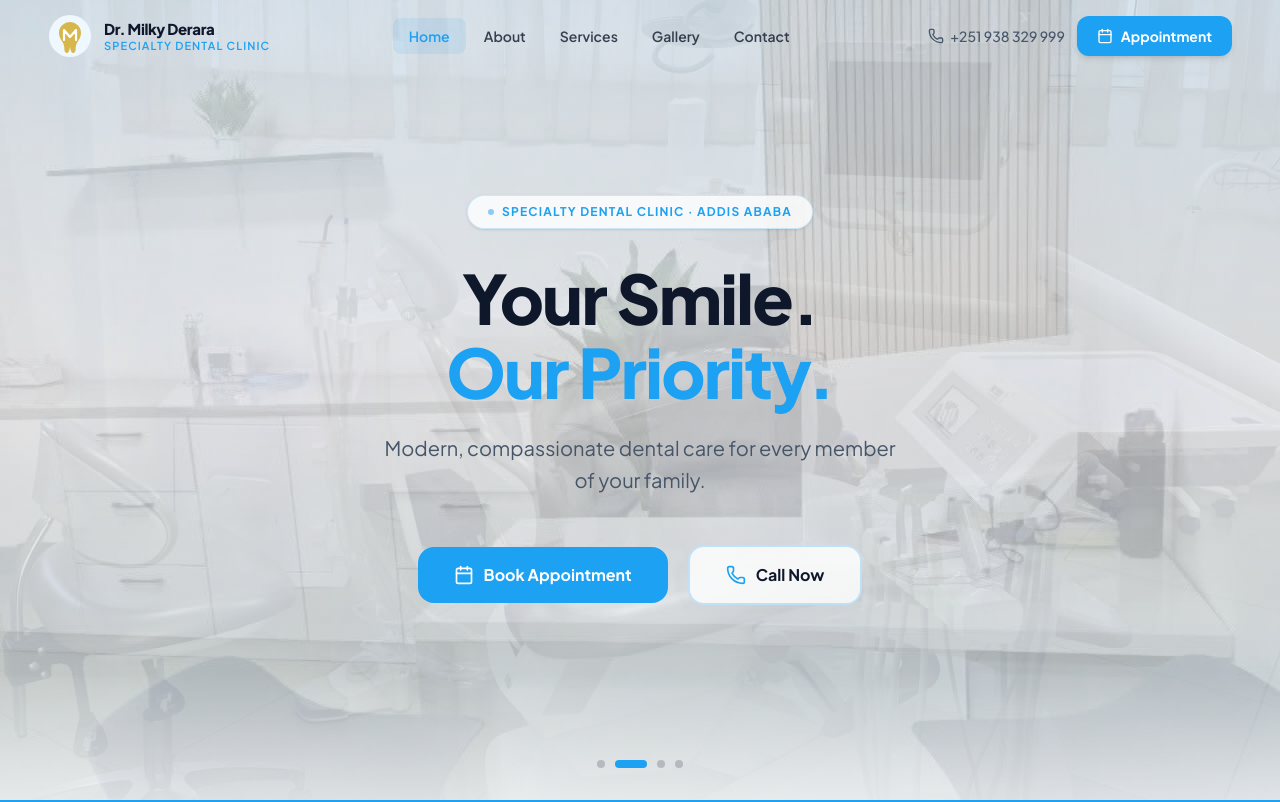
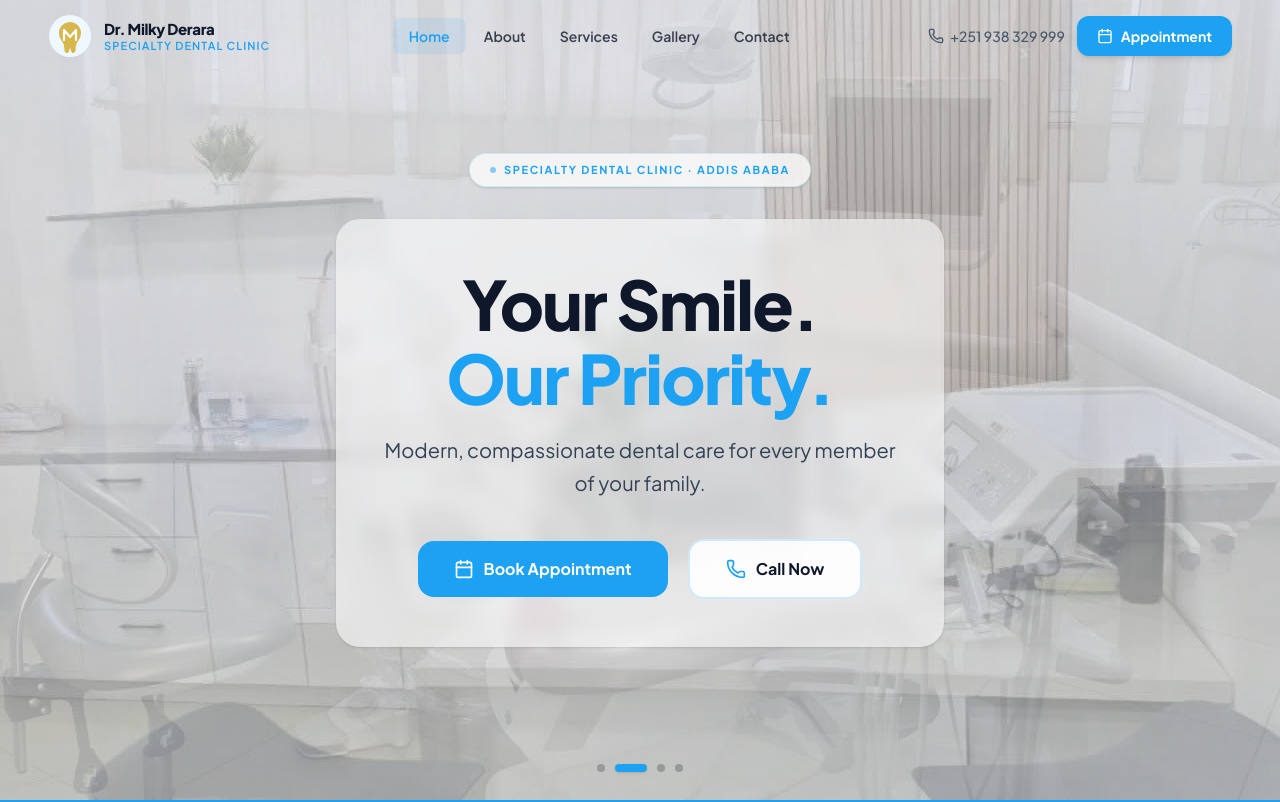
Before and after one commit to Teshome-Worku/milky_dental_clinic, a Next.js app: page / in a window 1280 px wide. Shown: the top 802 px of the page. Built offline with nearby package versions, Linux system fonts and the light colour scheme.

Commit message:
feat: add animated HeroSection component and update Next.js configuration

```diff
--- a/next.config.ts
+++ b/next.config.ts
@@ -9,6 +9,7 @@ const nextConfig: NextConfig = {
   },
   compress: true,
   poweredByHeader: false,
+
 };
 
 export default nextConfig;
--- a/src/components/home/HeroSection.tsx
+++ b/src/components/home/HeroSection.tsx
@@ -10,18 +10,22 @@ const slides = [
   {
     src: "/images/clinic/reception-flowers.jpg",
     alt: "Elegant reception area at Dr. Milky Dental Clinic with fresh flowers",
+    position: "center 40%",
   },
   {
     src: "/images/clinic/treatment-room-equipment.jpg",
     alt: "Modern dental treatment room with state-of-the-art equipment",
+    position: "center 45%",
   },
   {
     src: "/images/doctor/dr-milky-treating.jpg",
     alt: "Dr. Milky Derara providing professional dental care to a patient",
+    position: "center 30%",
   },
   {
     src: "/images/clinic/reception-waiting.jpg",
     alt: "Comfortable and clean waiting area at the clinic",
+    position: "center 50%",
   },
 ];
 
@@ -75,34 +79,34 @@ export function HeroSection() {
               alt={slides[current].alt}
               fill
               priority={current === 0}
-              className="object-cover object-center"
+              className="object-cover"
+              style={{ objectPosition: slides[current].position }}
               sizes="100vw"
-              quality={85}
+              quality={90}
             />
           </motion.div>
         </AnimatePresence>
 
-        {/* ── BRIGHT overlay — white wash + soft blue tint ── */}
-        <div className="absolute inset-0 bg-white/[0.48]" />
-        <div className="absolute inset-0 bg-gradient-to-b from-[#1DA1F2]/[0.08] via-transparent to-[#1DA1F2]/[0.06]" />
-        {/* Subtle bottom fade for nav contrast when scrolled */}
-        <div className="absolute inset-x-0 bottom-0 h-32 bg-gradient-to-t from-white/60 to-transparent" />
+        {/* ── LIGHT overlay — just enough to soften, not wash out ── */}
+        <div className="absolute inset-0 bg-white/[0.18]" />
+        {/* Subtle cool tint for clinical feel */}
+        <div className="absolute inset-0 bg-gradient-to-b from-[#f0f7ff]/30 via-transparent to-white/20" />
       </div>
 
-      {/* ── Centered Content ── */}
-      <div className="relative z-10 flex flex-col items-center justify-center h-full text-center px-6">
+      {/* ── Centered Content with localized text backdrop ── */}
+      <div className="relative z-10 flex flex-col items-center justify-center h-full text-center px-5">
         <motion.div
           initial={{ opacity: 0, y: 24 }}
           animate={{ opacity: 1, y: 0 }}
           transition={{ duration: 0.9, ease: "easeOut" }}
           className="max-w-2xl mx-auto"
         >
-          {/* Small badge */}
+          {/* Badge */}
           <motion.span
             initial={{ opacity: 0, scale: 0.92 }}
             animate={{ opacity: 1, scale: 1 }}
             transition={{ delay: 0.25, duration: 0.5 }}
-            className="inline-flex items-center gap-2 bg-white/80 backdrop-blur-md border border-[#1DA1F2]/20 text-[#1DA1F2] text-xs font-bold tracking-widest uppercase px-5 py-2 rounded-full mb-8 shadow-sm"
+            className="inline-flex items-center gap-2 bg-white/75 backdrop-blur-md border border-[#1DA1F2]/15 text-[#1DA1F2] text-[11px] font-bold tracking-[0.15em] uppercase px-5 py-2 rounded-full mb-8 shadow-sm"
           >
             <span
               className="w-1.5 h-1.5 rounded-full bg-[#1DA1F2] animate-pulse"
@@ -111,12 +115,14 @@ export function HeroSection() {
             Specialty Dental Clinic · Addis Ababa
           </motion.span>
 
+          {/* ── Text backdrop panel — frosted glass only behind text ── */}
+          <div className="bg-white/[0.55] backdrop-blur-sm rounded-3xl px-8 py-10 sm:px-12 sm:py-12 shadow-sm">
             {/* Headline */}
             <motion.h1
               initial={{ opacity: 0, y: 18 }}
               animate={{ opacity: 1, y: 0 }}
               transition={{ delay: 0.4, duration: 0.8 }}
-            className="text-4xl sm:text-5xl lg:text-6xl xl:text-[4.25rem] font-extrabold text-[#0F172A] leading-[1.08] tracking-tight mb-6"
+              className="text-4xl sm:text-5xl lg:text-6xl xl:text-[4.25rem] font-extrabold text-[#0F172A] leading-[1.08] tracking-tight mb-5"
             >
               Your Smile.
               <br />
@@ -128,7 +134,7 @@ export function HeroSection() {
               initial={{ opacity: 0, y: 14 }}
               animate={{ opacity: 1, y: 0 }}
               transition={{ delay: 0.6, duration: 0.7 }}
-            className="text-[#475569] text-base sm:text-lg lg:text-xl max-w-lg mx-auto mb-12 leading-relaxed"
+              className="text-[#334155] text-base sm:text-lg lg:text-xl max-w-lg mx-auto mb-10 leading-relaxed"
             >
               Modern, compassionate dental care for every member of your family.
             </motion.p>
@@ -150,19 +156,20 @@ export function HeroSection() {
               </button>
               <a
                 href={`tel:${siteConfig.phone}`}
-              className="flex items-center gap-2.5 bg-white/80 hover:bg-white backdrop-blur-sm border-2 border-[#1DA1F2]/25 hover:border-[#1DA1F2]/50 text-[#0F172A] font-bold px-9 py-4 rounded-2xl text-base transition-all duration-250 hover:shadow-lg w-full sm:w-auto justify-center"
+                className="flex items-center gap-2.5 bg-white/90 hover:bg-white border-2 border-[#1DA1F2]/20 hover:border-[#1DA1F2]/40 text-[#0F172A] font-bold px-9 py-4 rounded-2xl text-base transition-all duration-250 hover:shadow-lg w-full sm:w-auto justify-center"
                 aria-label={`Call us at ${siteConfig.phoneDisplay}`}
               >
                 <Phone className="w-5 h-5 text-[#1DA1F2]" aria-hidden="true" />
                 Call Now
               </a>
             </motion.div>
+          </div>
         </motion.div>
       </div>
 
       {/* ── Slide Dots ── */}
       <div
-        className="absolute bottom-8 left-1/2 -translate-x-1/2 z-20 flex items-center gap-2.5"
+        className="absolute bottom-7 left-1/2 -translate-x-1/2 z-20 flex items-center gap-2.5"
         role="tablist"
         aria-label="Hero slideshow navigation"
       >
@@ -175,8 +182,8 @@ export function HeroSection() {
             aria-label={`Slide ${i + 1}`}
             className={`rounded-full transition-all duration-500 ${
               current === i
-                ? "w-8 h-2 bg-[#1DA1F2]"
-                : "w-2 h-2 bg-[#0F172A]/20 hover:bg-[#1DA1F2]/50"
+                ? "w-8 h-2 bg-[#1DA1F2] shadow-sm"
+                : "w-2 h-2 bg-[#0F172A]/25 hover:bg-[#1DA1F2]/50"
             }`}
           />
         ))}
```
Lines whose indentation alone changed are shown as unchanged.
